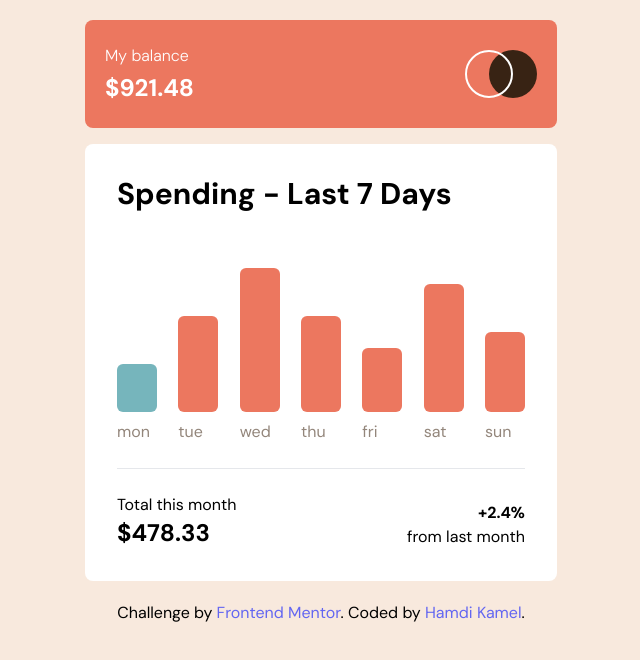
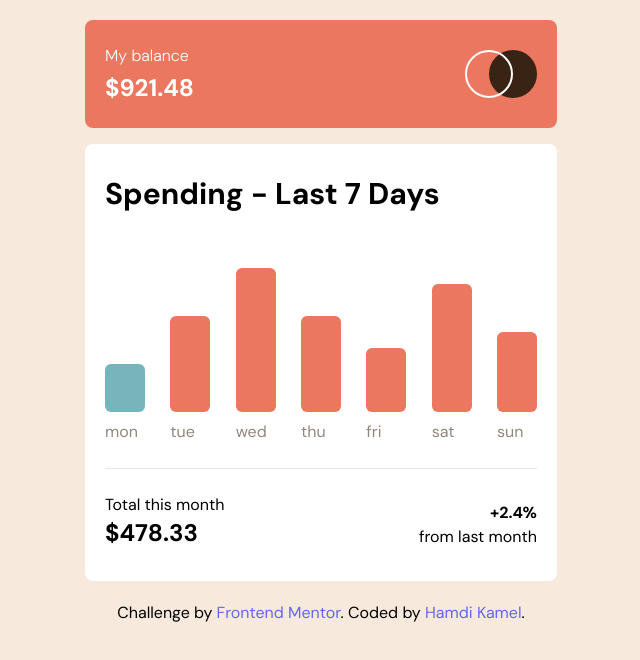
Before and after one commit to hamdi4-beep/expenses-chart-component-main, a React (Vite) app: page / in a window 1280 px wide. Shown: the top 660 px of the page, without its empty margins (319-959 px from the left). Built offline with nearby package versions, Linux system fonts and the light colour scheme.

Commit message:
adjusted the spacing for more consistency in the design

```diff
--- a/src/components/BarChartContainer.tsx
+++ b/src/components/BarChartContainer.tsx
@@ -6,7 +6,7 @@ function BartChartContainer() {
         <div className="md:max-w-lg max-w-md mx-auto p-5">
             <BarChartHeader />
 
-            <div className="bg-white md:p-8 p-5 mt-4 rounded-lg">
+            <div className="bg-white md:py-8 p-5 mt-4 rounded-lg">
                 <span className="text-dark-brown font-bold md:text-3xl text-xl">Spending - Last 7 Days</span>
                 <BarChartItemsList />
                 <div className='border-t border-grey my-6'></div>
```
